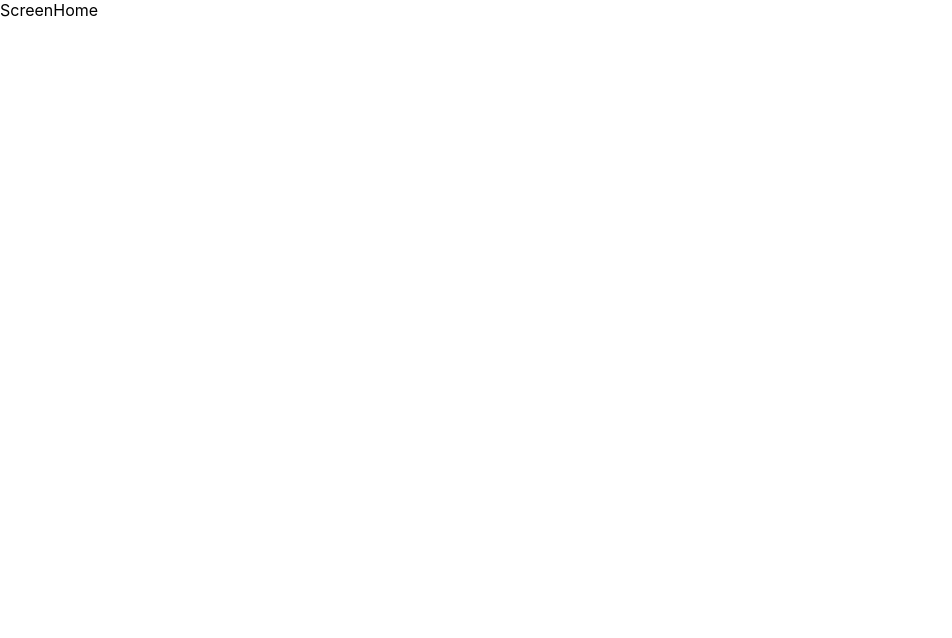
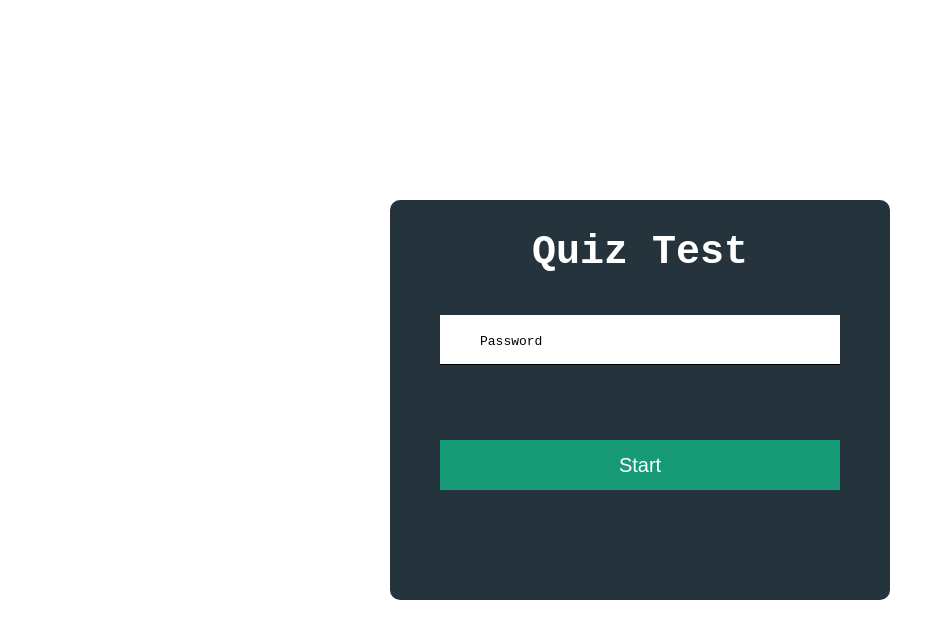
Before and after one commit to gs4lthung/Quizz-app, a React (Create React App) app in the folder my-app/: page / in a window 1280 px wide. Shown: the top 638 px of the page, without its empty margins (0-952 px from the left). Built offline with nearby package versions, Linux system fonts and the light colour scheme.

Commit message:
Update ScreenHome

```diff
--- a/my-app/package.json
+++ b/my-app/package.json
@@ -10,6 +10,7 @@
     "react-dom": "^18.2.0",
     "react-router-dom": "^6.17.0",
     "react-scripts": "5.0.1",
+    "sass": "^1.69.5",
     "web-vitals": "^2.1.4"
   },
   "scripts": {
--- a/my-app/src/App.js
+++ b/my-app/src/App.js
@@ -14,4 +14,4 @@ export default function App() {
     </>
   )
 }
-//both
+//Nguyen ANh Tuan
--- /dev/null
+++ b/my-app/src/layouts/ScreenHome/HomeService.js
@@ -0,0 +1,27 @@
+import React, { useState } from 'react'
+
+export function HandleInputClick() {
+  const [isactive,SetIsActive] = useState(false);
+  const setInputActive = (e) => {
+    if (e.target.value === '') {
+        SetIsActive(true);
+    }
+    else {
+        SetIsActive(false);
+    }
+  }
+  return {isactive, setInputActive}
+}
+
+export function HandleInputBlur() {
+    const [isBlur, SetIsBlur] = useState(false);
+    const setInputBlur = (e) => {
+        if (e.target.value === '') {
+            SetIsBlur(true);
+        }
+        else {
+            SetIsBlur(false);
+        }
+    }
+    return {isBlur,setInputBlur }
+}
--- a/my-app/src/layouts/ScreenHome/ScreenHome.js
+++ b/my-app/src/layouts/ScreenHome/ScreenHome.js
@@ -1,7 +1,31 @@
-import React from 'react'
-
+import React, {useState } from 'react'
+import { useNavigate } from 'react-router-dom'
+import './Screenhome.scss'
+import { HandleInputBlur, HandleInputClick } from './HomeService';
 export default function ScreenHome() {
+    const nav  = useNavigate();
+    const [type, SetType] = useState(false);
+    const {isactive, setInputActive} = HandleInputClick();
+    const {isBlur, setInputBlur} = HandleInputBlur();
+    const handleHide = () => {
+        SetType(!type)
+    }
     return (
-        <div>ScreenHome</div>
+        <div className='container'>
+            <div className="form">
+                <div className="group">
+                    <h1>Quiz Test</h1>
+                </div>
+                <div class="group-pass">
+                    <i class="fa-solid fa-lock"></i>
+                    <input onBlur={setInputBlur} onClick={setInputActive} type={type ? 'text':'password'} id="password"/>
+                    <i onClick={handleHide} class={`fa-solid ${type ? 'fa-eye': 'fa-eye-slash'}`}></i>
+                    <label class={`name ${isactive && !isBlur ? 'active': ''}`} for="password">Password</label>
+                </div>
+                <button onClick={() => {
+                    nav('/quiz')
+                }}>Start</button>
+            </div>
+        </div>
     )
 }
--- /dev/null
+++ b/my-app/src/layouts/ScreenHome/Screenhome.scss
@@ -0,0 +1,106 @@
+$main-color: #179b77;
+$form-bg: #24333c;
+$bg-color: #c1bdba;
+$white-color:#ffffff;
+$header-size:40px;
+$mg-top:30px;
+$br: 10px;
+$mid-size: 50%;
+@mixin btn($font-size) {
+    width: 80%;
+    height: 50px;
+    background-color: $main-color;
+    color: $white-color;
+    outline: none;
+    border: none;
+    cursor: pointer;
+    font-size: $font-size;
+}
+@mixin Center($X,$Y,$axisX,$axisY) {
+    left: $X;
+    top: $Y;
+    transform: translate($axisX,$axisY);
+}
+@mixin Position($position, $top, $right,$bottom,$left) {
+    position: $position;
+    @if $top != null{
+        top: $top;
+    }
+    @if $right != null{
+        right: $right;
+    }
+    @if $bottom != null{
+        bottom: $bottom;
+    }
+    @if $left != null{
+        left: $left;
+    }
+}
+* {
+    padding: 0;
+    margin: 0;
+    box-sizing: border-box;
+}
+.container {
+    .form {
+        font-family: monospace;
+        width: 500px;
+        height: 50vh;
+        max-height: 100%;
+        @include Position(absolute,null ,null ,null ,null );
+        @include Center(50%,50% ,-50% ,-50% );
+        background-color: $form-bg;
+        border-radius: $br;
+        h1 {
+            color: $white-color;
+            font-size: $header-size;
+            text-align: center;
+            margin-top: $mg-top;
+        }
+        .group-pass {
+            margin-top: 50px;
+            width: 80%;
+            height: 40px;
+            @include Position(relative,null ,null ,null ,null );
+            @include Center(50%,0 ,-50% ,0 );
+            i:nth-child(1) {
+                @include Position(absolute,null ,null ,12px ,10px );
+                width: 20px;
+                height: 20px;
+                z-index: 1;
+            }
+            input {
+                border: none;
+                border-bottom: 1px solid #000;
+                width: 100%;
+                height: 50px;
+                outline: none;
+                padding: 4px 40px 0px;
+                @include Position(absolute,null ,null ,0 ,null );
+            }
+            .name {
+                transition: all 0.6s ease;
+                @include Position(absolute,null ,null ,16px ,40px );
+            }
+            .active {
+                @include Position(absolute,null ,null ,35px ,40px );
+                transition: all 0.6s ease;
+            }
+            .fa-eye,
+            .fa-eye-slash {
+                position: absolute;
+                bottom: 15px;
+                right: 10px;
+                @include Position(absolute,null ,10px ,15px ,null );
+            }
+        }
+        .group-pass input:focus ~ .group-pass .name {
+            bottom: 22px;
+        }
+        button {
+            position: absolute;
+            @include btn(20px);
+            @include Center(50%,60%,-50%,0);
+        }
+    }
+}
```
Also changed, not shown: 1 other file (tests, documents, lock files or other folders).
